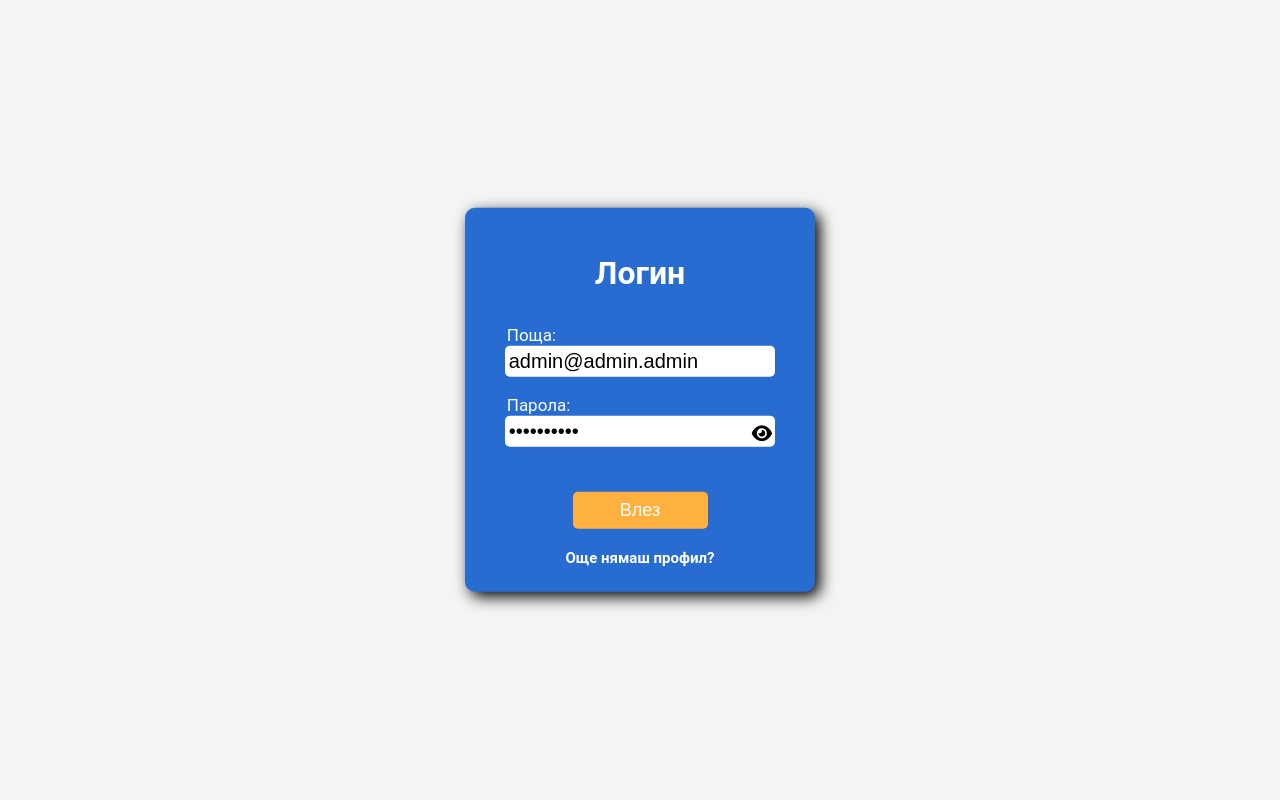
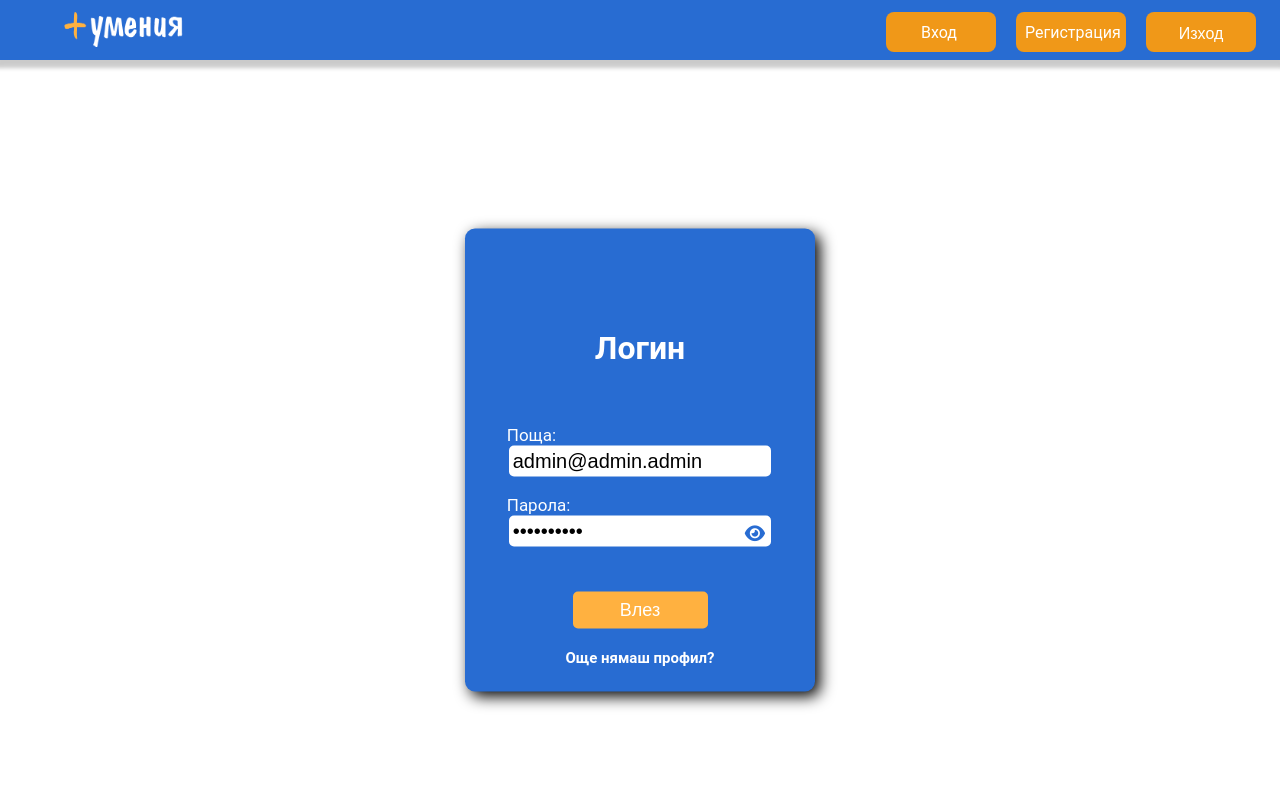
Before and after one commit to DNDonchev20/Summer-Academy-Project, a PHP site: page /akademia/login.html in a window 1280 px wide. Run offline with PHP 8.4, Linux system fonts and the light colour scheme; some libraries are stand-ins or nearby versions.

Commit message:
Add navbar in all files

```diff
--- a/catalog.html
+++ b/catalog.html
@@ -28,8 +28,8 @@
                 <a href="#"><img src="images/logo_w0.5x.png" alt="Logo image" ></a>
             </div>
 
-            <li class="nav"><a href="./login.html" class="btn-nav login-reg">Вход</a></li>
-            <li class="nav"><a href="./register.html" class="btn-nav login-reg">Регистрация</a></li>
+            <li class="nav"><a href="./login.html" class="btn-nav login-reg uncentered">Вход</a></li>
+            <li class="nav"><a href="./register.html" class="btn-nav login-reg centered">Регистрация</a></li>
             <li class="nav"><button class="btn-nav logout" id="LogOut" style="display: block;">Изход</button></li>
         </ul>
     </div>
--- a/css/register.css
+++ b/css/register.css
@@ -17,7 +17,7 @@
   height: 100vh;
   width: 100vw;
   background: #f4f4f4;
-  /*background: linear-gradient(150deg, rgb(0, 0, 179), rgb(7, 0, 68), rgb(0, 0, 0), rgb(0, 0, 0))*/
+  margin-bottom: 1000px;
 }
 
 #container {
@@ -38,7 +38,6 @@
   padding-top: 25px;
   padding-bottom: 25px;
   background: #286CD2;
-  /*background: linear-gradient(135deg, rgb(12, 12, 12), rgb(32, 32, 32));*/
 }
 
 #container h1 {
@@ -134,7 +133,7 @@
   font-weight: bolder;
   font-size: 18px;
   right: 0px;
-  margin-right: 20%;
+  margin-right: 22%;
   -webkit-transform: translate(27px, 61.5px);
           transform: translate(27px, 61.5px);
   color: black;
--- a/css/register.scss
+++ b/css/register.scss
@@ -17,7 +17,7 @@
     height: 100vh;
     width: 100vw;
 	background: #f4f4f4;
-    /*background: linear-gradient(150deg, rgb(0, 0, 179), rgb(7, 0, 68), rgb(0, 0, 0), rgb(0, 0, 0))*/
+    margin-bottom: 1000px;
 }
 
 #container{
@@ -34,7 +34,6 @@
     padding-top: 25px;
     padding-bottom: 25px;
 	background: #286CD2;
-    /*background: linear-gradient(135deg, rgb(12, 12, 12), rgb(32, 32, 32));*/
 }
 
 #container h1{
@@ -110,7 +109,7 @@
     font-weight: bolder;
     font-size: 18px;
     right: 0px;
-    margin-right: 20%;
+    margin-right: 22%;
     transform: translate(27px, 61.5px);
     color: black;
     cursor: pointer;
@@ -150,7 +149,6 @@
 	color: #ccc;
 }
 
-
 ::placeholder { /* Chrome, Firefox, Opera, Safari 10.1+ */
     color: rgb(97, 97, 97);
     opacity: 1; /* Firefox */
--- a/css/style.css
+++ b/css/style.css
@@ -88,8 +88,11 @@
   display: -webkit-box;
   display: -ms-flexbox;
   display: flex;
+  -webkit-box-pack: center;
+      -ms-flex-pack: center;
+          justify-content: center;
   font-size: 18px;
-  margin-left: 50px;
+  margin-left: 20px;
 }
 
 ul.menu > li .nav-link {
@@ -99,6 +102,9 @@
   display: -webkit-inline-box;
   display: -ms-inline-flexbox;
   display: inline-flex;
+  -webkit-box-pack: center;
+      -ms-flex-pack: center;
+          justify-content: center;
 }
 
 ul.menu > li.active .nav-link {
@@ -133,13 +139,22 @@
   border-radius: 8px;
   color: #FFFFFF;
   font-size: 16px;
-  width: 100%;
+  width: 110px;
   height: 40px;
   padding: 6px 9px;
   text-decoration: none;
   cursor: pointer;
   background: #f09818;
   margin-top: -.4rem;
+  padding-top: 11px;
+}
+
+.uncentered {
+  padding-left: 35px;
+}
+
+.centered {
+  padding-left: -8px;
 }
 
 /*hero*/
@@ -346,6 +361,7 @@
   -webkit-box-pack: center;
       -ms-flex-pack: center;
           justify-content: center;
+  margin-bottom: 10px;
 }
 
 .footer-icons a:hover {
--- a/css/style.scss
+++ b/css/style.scss
@@ -73,9 +73,10 @@
 ul.menu > li {
 position: relative;
 display: flex;
+justify-content: center;
 
 font-size: 18px;
-margin-left: 50px;
+margin-left: 20px;
 }
 
 ul.menu > li .nav-link {
@@ -83,6 +84,7 @@
 text-decoration: none;
 color: #ffffff;
 display: inline-flex;
+justify-content: center;
 }
 
 ul.menu > li.active .nav-link {
@@ -111,13 +113,22 @@
 border-radius: 8px;
 color: #FFFFFF;
 font-size: 16px;
-width: 100%;
+width: 110px;
 height: 40px;
 padding: 6px 9px;
 text-decoration: none;
 cursor: pointer;
 background: #f09818;
 margin-top: -.4rem;
+padding-top: 11px;
+}
+
+.uncentered{
+  padding-left: 35px;
+}
+
+.centered{
+  padding-left: -8px;
 }
 
 /*hero*/
@@ -191,8 +202,6 @@
   font-size: 30px;
   z-index: 10;
 }
-
-
 
 /*icons section*/
 
@@ -279,6 +288,7 @@
 .footer-third-row{
   display: flex;
   justify-content: center;
+  margin-bottom: 10px;
 
 }
 .footer-icons a:hover {
--- a/login.html
+++ b/login.html
@@ -7,9 +7,22 @@
     <script src="https://kit.fontawesome.com/00db03a8f4.js" crossorigin="anonymous"></script>
 	<link rel="icon" type="image/x-icon" href="./assets/favicon.ico"/>
     <link rel="stylesheet" href="css/register.css">
+    <link rel="stylesheet" href="css/style.css">
     <title>+Умения - Логин</title>
 </head>
 <body>
+    <div class="sticky">
+        <ul class="menu menu-home sticky">
+            <div id="navLogo">
+                <a href="#"><img src="images/logo_w0.5x.png" alt="Logo image" ></a>
+            </div>
+
+            <li class="nav"><a href="./login.html" class="btn-nav login-reg uncentered">Вход</a></li>
+            <li class="nav"><a href="./register.html" class="btn-nav login-reg centered">Регистрация</a></li>
+            <li class="nav"><button class="btn-nav logout" id="LogOut" style="display: block;">Изход</button></li>
+        </ul>
+    </div>
+
     <div id="main_promoter">
         <div id="container">
             <h1>Логин</h1>
```
Also changed, not shown: register.html (+15 -0 lines), css/footer.scss (added), css/navbar.scss (added), 2 other files.
